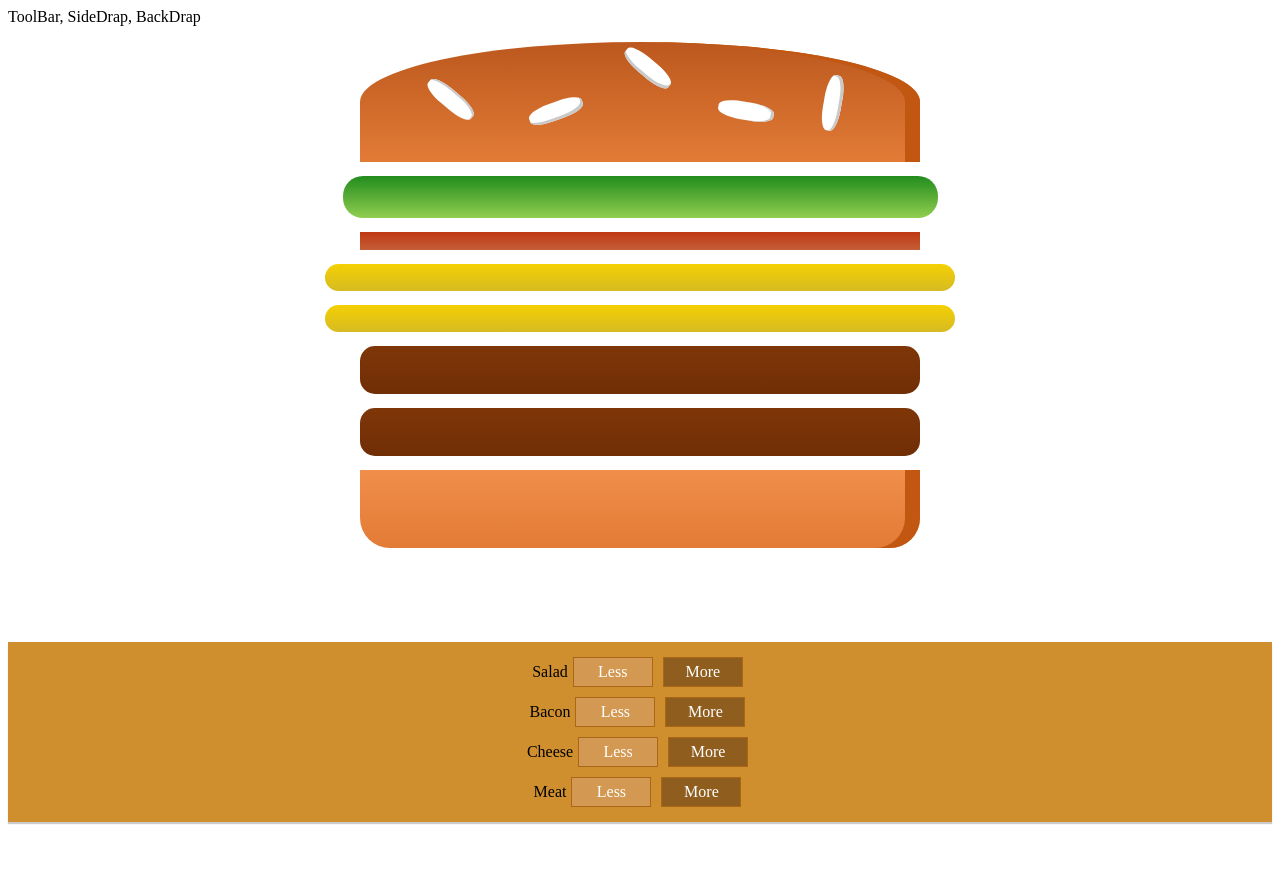
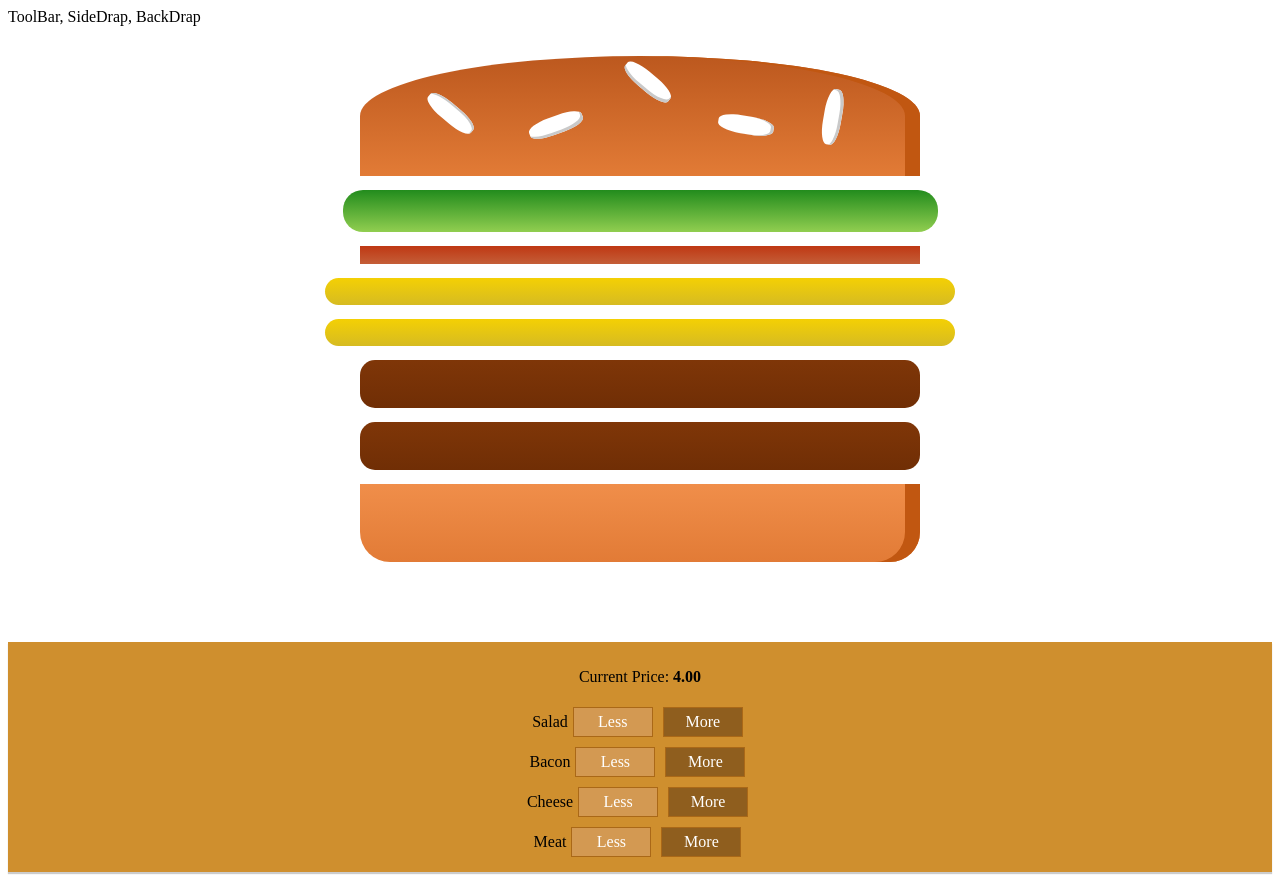
Before and after one commit to ShahinAlKabirMitul/BurgerBulderWithReact, a React app: page / in a window 1280 px wide. Before the commit the page ends 830 px from the top, so only its background shows below. Built offline with nearby package versions, Linux system fonts and the light colour scheme.

Commit message:
Show total price

```diff
--- a/src/components/Burger/BuildControls/BuildControls.jsx
+++ b/src/components/Burger/BuildControls/BuildControls.jsx
@@ -10,6 +10,7 @@
 
 const buildControls = (props) => (
     <div className={classes.BuildControls}>
+     <p>Current Price: <strong>{props.price.toFixed(2)}</strong> </p>
      {controls.map(ctr=>(
          <BuildControl ingedientAdded={ ()=>props.ingedientAdded(ctr.type)}
          disabled={props.disabled[ctr.type]}
--- a/src/components/Burger/Burger.css
+++ b/src/components/Burger/Burger.css
@@ -2,7 +2,7 @@
     width: 100%;
     margin: auto;
     height: 250px;
-
+    overflow: scroll;
     text-align: center;
     font-weight: bold;
     font-size: 1.2rem;
--- a/src/containers/BurgerBuilder/BurgerBuilder.jsx
+++ b/src/containers/BurgerBuilder/BurgerBuilder.jsx
@@ -55,6 +55,7 @@
         <div>
            <BuildControls  ingedientAdded={  this.addIngredientHandler}
             disabled={disabledInfo}
+            price={this.state.totalPrice}
             ingedientRemove={this.removeIngredientHandler} />
         </div>
       </React.Fragment>
```
